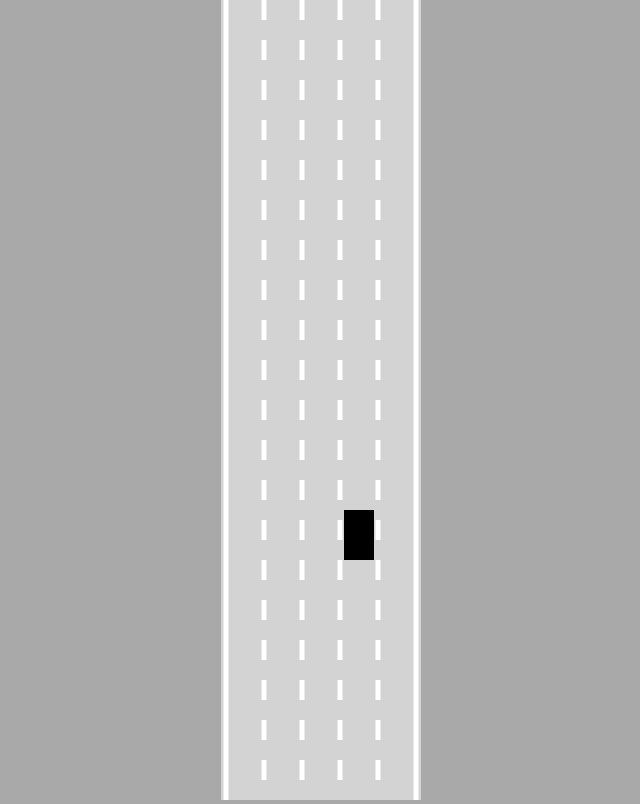
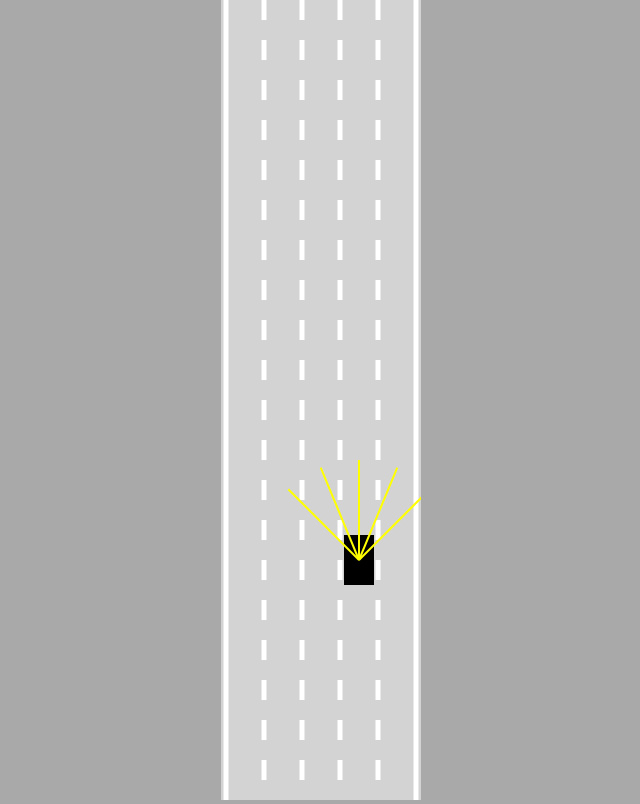
Before and after one commit to xavios/car-neural-network, a website: page index.html in a window 1280 px wide. Shown: the whole page, without its empty margins (319-959 px from the left). Drawn offline with Linux system fonts and the light colour scheme.

Commit message:
rays are drawn ath the correct place finally

```diff
--- a/index.html
+++ b/index.html
@@ -15,6 +15,7 @@
     <script src="./js/road.js"></script>
     <script src="./js/controlls.js"></script>
     <script src="./js/car.js"></script>
+    <script src="./js/sensor.js"></script>
     <script src="./js/index.js"></script>
   </body>
   <!-- adding curves to the road would be a nice homework -->
--- a/js/car.js
+++ b/js/car.js
@@ -10,6 +10,7 @@ class Car {
     this.friction = 0.05;
     this.angle = 0;
 
+    this.sensor = new Sensor(this);
     this.controlls = new Controlls();
   }
 
@@ -21,13 +22,16 @@ class Car {
     ctx.translate(this.x, this.y);
     ctx.rotate(-this.angle);
     ctx.beginPath();
-    ctx.rect(-this.width / 2, -this.height / 1, this.width, this.height);
+    ctx.rect(-this.width / 2, -this.height / 2, this.width, this.height);
     ctx.fill();
     ctx.restore();
+
+    this.sensor.draw(ctx);
   }
 
   update() {
     this.#move();
+    this.sensor.update();
   }
 
   #move() {
--- /dev/null
+++ b/js/sensor.js
@@ -0,0 +1,39 @@
+class Sensor {
+  constructor(car) {
+    this.car = car;
+    this.rayCount = 5;
+    this.rayLenght = 100;
+    this.raySpread = Math.PI / 4; // 45°
+    this.rays = [];
+  }
+
+  update() {
+    this.rays = [];
+    for (let i = 0; i <= this.rayCount - 1; i++) {
+      const angle =
+        lerp(
+          this.raySpread,
+          -this.raySpread,
+          this.rayCount === 1 ? 0.5 : i / (this.rayCount - 1)
+        ) + this.car.angle;
+      const start = { x: this.car.x, y: this.car.y };
+      const end = {
+        x: this.car.x - Math.sin(angle) * this.rayLenght,
+        y: this.car.y - Math.cos(angle) * this.rayLenght,
+      };
+      this.rays.push({ start, end });
+    }
+  }
+
+  draw(ctx) {
+    ctx.strokeStyle = "yellow";
+    ctx.setLineDash([]);
+    ctx.lineWidth = 2;
+    for (let ray of this.rays) {
+      ctx.beginPath();
+      ctx.moveTo(ray.start.x, ray.start.y);
+      ctx.lineTo(ray.end.x, ray.end.y);
+      ctx.stroke();
+    }
+  }
+}
```
Also changed, not shown: rayCastTesting.html (renamed from test.html, +7 -3 lines).
